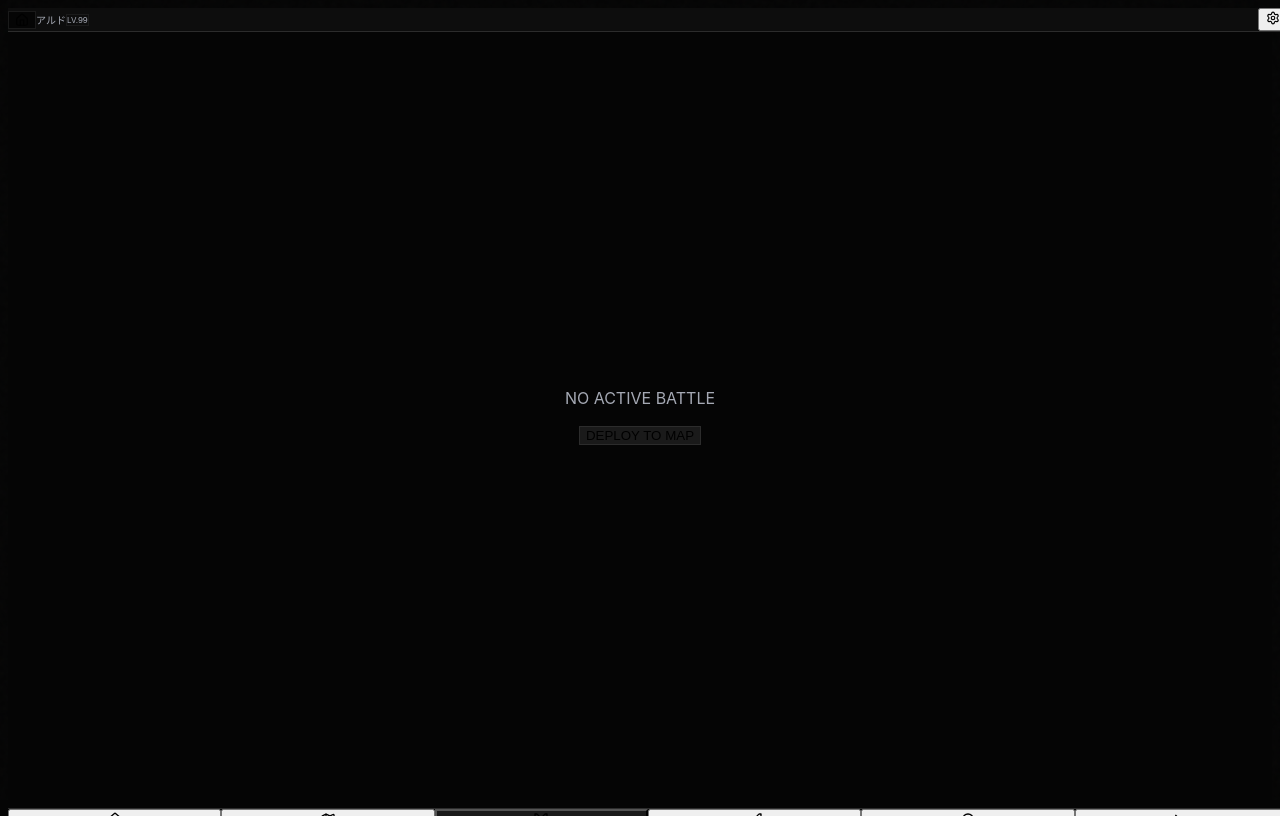
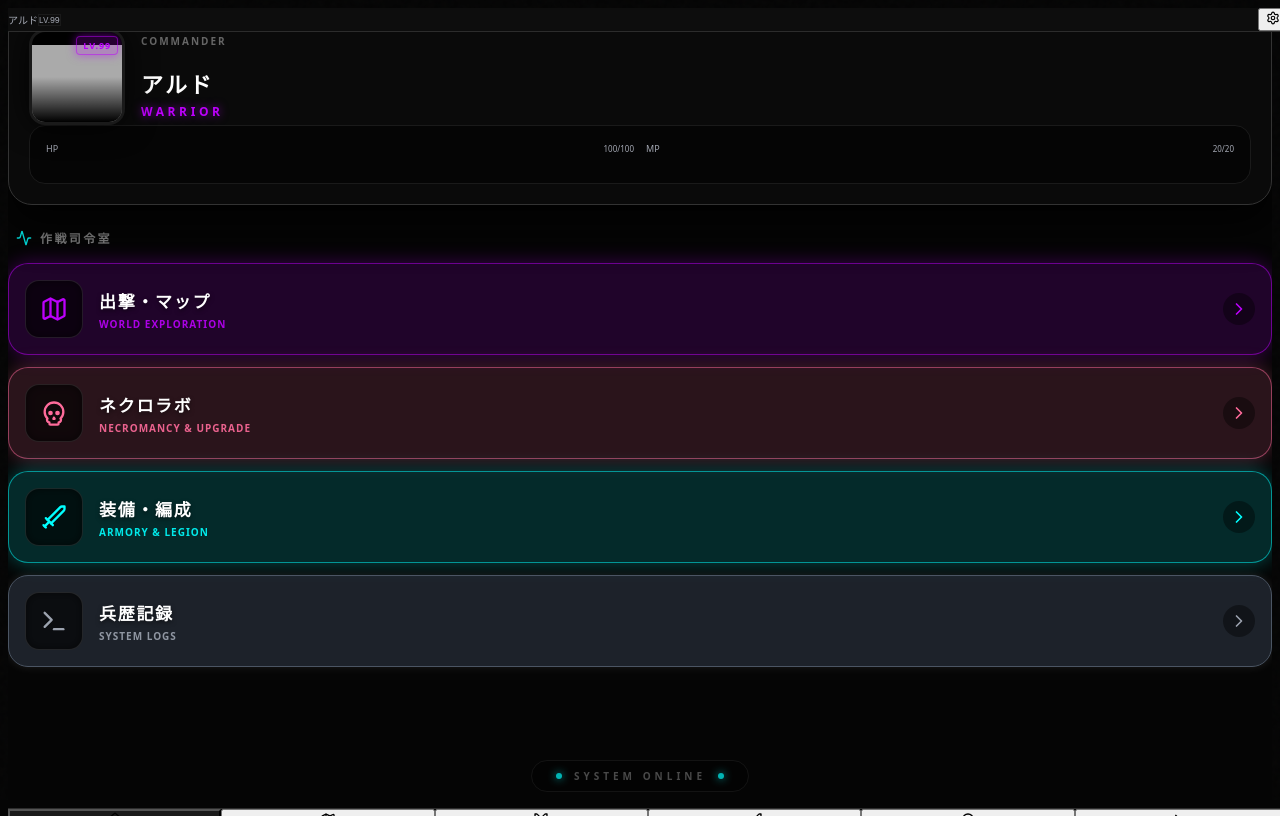
Before and after one commit to 04yutols/necro-project, a Next.js app: page / in a window 1280 px wide. Built offline with nearby package versions, Linux system fonts and the light colour scheme; grey boxes are pictures that could not be loaded.

Commit message:
トップ画面修正

```diff
--- a/src/components/home/HomeHero.tsx
+++ b/src/components/home/HomeHero.tsx
@@ -4,7 +4,23 @@ import React from 'react';
 import { useGameStore } from '../../store/useGameStore';
 import { CapsuleStatBar } from '../ui/CapsuleStatBar';
 import { motion } from 'framer-motion';
-import { Map, Skull, Sword, Terminal, ChevronRight } from 'lucide-react';
+import { Map, Skull, Sword, Terminal, ChevronRight, Activity } from 'lucide-react';
+
+// Hardcoded theme colors to bypass Safari/Tailwind caching issues
+const THEME = {
+  primary: '#BC00FB',
+  primaryBg: 'rgba(188,0,251,0.15)',
+  primaryBorder: 'rgba(188,0,251,0.5)',
+  secondary: '#00FFFF',
+  secondaryBg: 'rgba(0,255,255,0.15)',
+  secondaryBorder: 'rgba(0,255,255,0.5)',
+  tertiary: '#FF6B9B',
+  tertiaryBg: 'rgba(255,107,155,0.15)',
+  tertiaryBorder: 'rgba(255,107,155,0.5)',
+  gray: '#9CA3AF',
+  grayBg: 'rgba(55,65,81,0.5)',
+  grayBorder: 'rgba(75,85,99,1)'
+};
 
 export function HomeHero() {
   const { player, setCurrentTab } = useGameStore();
@@ -12,47 +28,67 @@ export function HomeHero() {
   if (!player) return null;
 
   const NAV_BUTTONS = [
-    { id: 'MAP', label: 'DEPLOY TO MAP', icon: Map, color: 'text-primary', border: 'border-primary/30', bg: 'bg-primary/10' },
-    { id: 'LAB', label: 'NECRO LAB', icon: Skull, color: 'text-tertiary', border: 'border-tertiary/30', bg: 'bg-tertiary/10' },
-    { id: 'EQUIP', label: 'ARMORY', icon: Sword, color: 'text-secondary', border: 'border-secondary/30', bg: 'bg-secondary/10' },
-    { id: 'LOGS', label: 'SYSTEM LOGS', icon: Terminal, color: 'text-gray-400', border: 'border-gray-700', bg: 'bg-gray-900/50' },
+    { id: 'MAP', label: '出撃・マップ', sub: 'WORLD EXPLORATION', icon: Map, color: THEME.primary, border: THEME.primaryBorder, bg: THEME.primaryBg, glow: '0 0 20px rgba(188,0,251,0.3)' },
+    { id: 'LAB', label: 'ネクロラボ', sub: 'NECROMANCY & UPGRADE', icon: Skull, color: THEME.tertiary, border: THEME.tertiaryBorder, bg: THEME.tertiaryBg, glow: '0 0 20px rgba(255,107,155,0.3)' },
+    { id: 'EQUIP', label: '装備・編成', sub: 'ARMORY & LEGION', icon: Sword, color: THEME.secondary, border: THEME.secondaryBorder, bg: THEME.secondaryBg, glow: '0 0 20px rgba(0,255,255,0.3)' },
+    { id: 'LOGS', label: '兵歴記録', sub: 'SYSTEM LOGS', icon: Terminal, color: THEME.gray, border: THEME.grayBorder, bg: THEME.grayBg, glow: '0 0 10px rgba(255,255,255,0.1)' },
   ] as const;
 
   return (
-    <div className="w-full h-full flex flex-col bg-[#050505] overflow-y-auto custom-scrollbar pb-6 px-4 pt-4">
-      {/* Header Section */}
+    <div className="w-full h-full flex flex-col bg-[#050505] overflow-y-auto custom-scrollbar pb-8 px-4 pt-4" style={{ fontFamily: 'system-ui, -apple-system, sans-serif' }}>
+      {/* Header Profile Section */}
       <motion.div
         initial={{ opacity: 0, y: -20 }}
         animate={{ opacity: 1, y: 0 }}
-        className="mb-6 relative rounded-2xl overflow-hidden border border-[#2C2C2C] bg-[#0D0D0D] shadow-lg"
+        transition={{ duration: 0.6, ease: "easeOut" }}
+        style={{
+          marginBottom: '24px', position: 'relative', borderRadius: '24px',
+          backgroundColor: '#0A0A0A', border: '1px solid #333',
+          padding: '20px', boxShadow: '0 20px 40px rgba(0,0,0,0.8)'
+        }}
       >
-        {/* Abstract Background for Avatar area */}
-        <div className="absolute inset-0 opacity-20 pointer-events-none">
-          <div className="absolute -top-1/2 -right-1/2 w-full h-full bg-primary blur-[80px] rounded-full" />
-          <div className="absolute -bottom-1/2 -left-1/2 w-full h-full bg-secondary blur-[80px] rounded-full" />
-        </div>
-
-        <div className="p-5 relative z-10 flex items-center gap-4">
-          <div className="w-20 h-20 bg-black border-2 border-[#1A1A1A] rounded-xl flex items-center justify-center overflow-hidden shrink-0 relative">
+        <div className="relative z-10 flex flex-col gap-5">
+          <div style={{ display: 'flex', alignItems: 'center', gap: '16px' }}>
+            <div style={{
+              width: '90px', height: '90px', minWidth: '90px', minHeight: '90px',
+              backgroundColor: '#000', border: '3px solid #1A1A1A',
+              borderRadius: '16px', display: 'flex', alignItems: 'center', justifyContent: 'center',
+              overflow: 'hidden', position: 'relative', boxShadow: '0 0 30px rgba(0,0,0,0.8)'
+            }}>
               <img
                 src="https://api.dicebear.com/7.x/avataaars/svg?seed=Necro&backgroundColor=050505&mood[]=sad"
                 alt="Avatar"
-              className="w-[120%] h-auto grayscale contrast-125 translate-y-2"
+                style={{ width: '130%', height: 'auto', filter: 'grayscale(100%) contrast(140%)', transform: 'translateY(12px)' }}
               />
-            <div className="absolute bottom-0 left-0 w-full h-1/3 bg-gradient-to-t from-black to-transparent" />
+              <div style={{ position: 'absolute', bottom: 0, left: 0, width: '100%', height: '50%', background: 'linear-gradient(to top, rgba(0,0,0,1), transparent)' }} />
+              <div style={{
+                position: 'absolute', top: '4px', right: '4px', padding: '2px 6px',
+                backgroundColor: 'rgba(188,0,251,0.2)', border: '1px solid rgba(188,0,251,0.5)',
+                fontSize: '9px', fontWeight: 900, letterSpacing: '0.1em', color: THEME.primary,
+                borderRadius: '4px', boxShadow: '0 0 10px rgba(188,0,251,0.5)'
+              }}>
+                LV.99
+              </div>
             </div>
 
-          <div className="flex-1 min-w-0">
-            <div className="flex items-center gap-2 mb-1">
-              <span className="px-1.5 py-0.5 bg-[#1A1A1A] text-gray-300 text-[10px] font-black rounded-sm tracking-wider">LV.99</span>
-              <h2 className="text-base font-black text-white truncate uppercase tracking-widest">{player.name || 'NECROMANCER'}</h2>
+            <div style={{ flex: 1, minWidth: 0 }}>
+              <div style={{ fontSize: '10px', fontWeight: 900, color: '#666', letterSpacing: '0.2em', textTransform: 'uppercase', marginBottom: '2px' }}>
+                Commander
               </div>
-            <div className="text-xs font-bold text-primary tracking-widest uppercase mb-3 drop-shadow-[0_0_5px_rgba(188,0,251,0.5)]">
+              <h2 style={{ fontSize: '22px', fontWeight: 900, color: '#FFF', whiteSpace: 'nowrap', overflow: 'hidden', textOverflow: 'ellipsis', letterSpacing: '0.1em', marginBottom: '4px' }}>
+                {player.name || 'NECROMANCER'}
+              </h2>
+              <div style={{ fontSize: '12px', fontWeight: 900, color: THEME.primary, letterSpacing: '0.3em', textTransform: 'uppercase', textShadow: '0 0 10px rgba(188,0,251,0.6)' }}>
                 {player.currentJobId}
               </div>
+            </div>
+          </div>
 
-            <div className="space-y-2">
-              <CapsuleStatBar label="HP" value={player.stats.hp} max={player.stats.maxHp} type="hp" />
+          <div style={{ backgroundColor: 'rgba(0,0,0,0.5)', padding: '16px', borderRadius: '16px', border: '1px solid #1A1A1A', display: 'flex', flexDirection: 'col', gap: '12px' }}>
+            <div style={{ width: '100%', marginBottom: '12px' }}>
+              <CapsuleStatBar label="HP" value={player.stats.hp} max={player.stats.maxHp || 100} type="hp" />
+            </div>
+            <div style={{ width: '100%' }}>
               <CapsuleStatBar label="MP" value={player.stats.mp} max={player.stats.maxMp || 20} type="mp" />
             </div>
           </div>
@@ -60,47 +96,71 @@ export function HomeHero() {
       </motion.div>
 
       {/* Primary Actions Grid */}
-      <div className="flex-1 flex flex-col gap-3">
-        <h3 className="text-xs font-black text-gray-500 tracking-[0.2em] uppercase px-1 mb-1">Command Hub</h3>
+      <div style={{ flex: 1, display: 'flex', flexDirection: 'column', gap: '16px' }}>
+        <div style={{ display: 'flex', alignItems: 'center', gap: '8px', padding: '0 8px' }}>
+          <Activity size={16} color={THEME.secondary} opacity={0.8} />
+          <h3 style={{ fontSize: '12px', fontWeight: 900, color: '#888', letterSpacing: '0.2em', textTransform: 'uppercase', margin: 0 }}>
+            作戦司令室
+          </h3>
+        </div>
 
+        <div style={{ display: 'grid', gridTemplateColumns: '1fr', gap: '12px' }}>
           {NAV_BUTTONS.map((btn, index) => {
             const Icon = btn.icon;
             return (
-            <motion.button
+              <motion.div
+                role="button"
                 key={btn.id}
-              initial={{ opacity: 0, x: -20 }}
-              animate={{ opacity: 1, x: 0 }}
-              transition={{ delay: index * 0.1 }}
-              onClick={() => setCurrentTab(btn.id as any)}
-              className={`w-full flex items-center justify-between p-4 rounded-xl border ${btn.border} ${btn.bg} backdrop-blur-sm transition-all hover:brightness-125 active:scale-[0.98]`}
+                initial={{ opacity: 0, y: 10 }}
+                animate={{ opacity: 1, y: 0 }}
+                transition={{ delay: index * 0.1, type: "spring", stiffness: 300, damping: 25 }}
+                onPointerDown={() => setCurrentTab(btn.id as any)}
+                style={{
+                  display: 'flex', alignItems: 'center', padding: '16px', borderRadius: '20px',
+                  border: `1px solid ${btn.border}`, backgroundColor: btn.bg,
+                  boxShadow: btn.glow, cursor: 'pointer', WebkitTapHighlightColor: 'transparent'
+                }}
               >
-              <div className="flex items-center gap-4">
-                <div className={`w-12 h-12 rounded-lg bg-black/50 border border-white/5 flex items-center justify-center ${btn.color} shadow-inner`}>
-                  <Icon size={24} />
+                <div style={{
+                  width: '56px', height: '56px', borderRadius: '14px', backgroundColor: 'rgba(0,0,0,0.6)',
+                  border: '1px solid rgba(255,255,255,0.1)', display: 'flex', alignItems: 'center', justifyContent: 'center',
+                  flexShrink: 0, color: btn.color, boxShadow: 'inset 0 0 10px rgba(0,0,0,0.5)'
+                }}>
+                  <Icon size={28} strokeWidth={2} />
                 </div>
-                <div className="flex flex-col items-start">
-                  <span className="text-sm font-black text-white tracking-widest uppercase drop-shadow-md">
+
+                <div style={{ display: 'flex', flexDirection: 'column', marginLeft: '16px', flex: 1, textAlign: 'left' }}>
+                  <span style={{ fontSize: '17px', fontWeight: 900, color: '#FFF', letterSpacing: '0.1em', textShadow: '0 2px 4px rgba(0,0,0,0.5)' }}>
                     {btn.label}
                   </span>
-                  <span className={`text-[10px] font-bold ${btn.color} tracking-widest uppercase opacity-80`}>
-                    Access System
+                  <span style={{ fontSize: '10px', fontWeight: 900, color: btn.color, letterSpacing: '0.1em', textTransform: 'uppercase', opacity: 0.9, marginTop: '4px' }}>
+                    {btn.sub}
                   </span>
                 </div>
-              </div>
-              <div className={`w-8 h-8 rounded-full flex items-center justify-center bg-black/30 ${btn.color}`}>
+
+                <div style={{
+                  width: '32px', height: '32px', borderRadius: '50%', backgroundColor: 'rgba(0,0,0,0.4)',
+                  display: 'flex', alignItems: 'center', justifyContent: 'center', color: btn.color
+                }}>
                   <ChevronRight size={20} />
                 </div>
-            </motion.button>
+              </motion.div>
             );
           })}
         </div>
+      </div>
 
       {/* Footer Info */}
-      <div className="mt-8 mb-4 flex justify-center">
-        <div className="flex items-center gap-3 px-4 py-2 rounded-full border border-[#1A1A1A] bg-black/40">
-          <div className="w-1.5 h-1.5 bg-secondary rounded-full animate-pulse shadow-[0_0_8px_#00FFFF]" />
-          <span className="text-[9px] font-black text-gray-400 tracking-[0.3em] uppercase">SYSTEM ONLINE</span>
-          <div className="w-1.5 h-1.5 bg-secondary rounded-full animate-pulse shadow-[0_0_8px_#00FFFF]" />
+      <div style={{ marginTop: 'auto', paddingTop: '32px', paddingBottom: '16px', display: 'flex', justifyContent: 'center', opacity: 0.7 }}>
+        <div style={{
+          display: 'flex', alignItems: 'center', gap: '12px', padding: '8px 24px',
+          borderRadius: '999px', border: '1px solid #1A1A1A', backgroundColor: 'rgba(0,0,0,0.5)'
+        }}>
+          <div style={{ width: '6px', height: '6px', backgroundColor: THEME.secondary, borderRadius: '50%', boxShadow: `0 0 8px ${THEME.secondary}` }} />
+          <span style={{ fontSize: '10px', fontWeight: 900, color: '#666', letterSpacing: '0.4em', textTransform: 'uppercase' }}>
+            SYSTEM ONLINE
+          </span>
+          <div style={{ width: '6px', height: '6px', backgroundColor: THEME.secondary, borderRadius: '50%', boxShadow: `0 0 8px ${THEME.secondary}` }} />
         </div>
       </div>
     </div>
--- a/src/store/useGameStore.ts
+++ b/src/store/useGameStore.ts
@@ -191,9 +191,9 @@ export const useGameStore = create<GameState>((set) => ({
       { id: 'm3', name: 'ゾンビ', tribe: 'UNDEAD', cost: 4, stats: { hp: 80, mp: 0, atk: 8, def: 4, matk: 0, mdef: 0, agi: 2, luck: 2, tec: 2 }, resistances: { FIRE: -50, LIGHT: -20, DARK: 20 } },
     ],
     inventoryItems: [
-      { id: 'i1', name: 'Iron Sword', type: 'WEAPON', rarity: 'COMMON', stats: { atk: 10 } },
-      { id: 'i2', name: 'Leather Armor', type: 'BODY', rarity: 'COMMON', stats: { def: 5, mdef: 2 } },
-      { id: 'i3', name: 'Hero Soul Blade', type: 'WEAPON', rarity: 'UNIQUE', stats: { atk: 50, matk: 50, def: 10, mdef: 10 }, specialEffect: 'SOUL_RESONANCE' },
+      { id: 'i1', name: 'Iron Sword', type: 'WEAPON', rarity: 'COMMON', stats: { atk: 10 }, isUnique: false },
+      { id: 'i2', name: 'Leather Armor', type: 'BODY', rarity: 'COMMON', stats: { def: 5, mdef: 2 }, isUnique: false },
+      { id: 'i3', name: 'Hero Soul Blade', type: 'WEAPON', rarity: 'UNIQUE', stats: { atk: 50, matk: 50, def: 10, mdef: 10 }, specialEffect: 'SOUL_RESONANCE', isUnique: true },
     ],
     soulShards: [
       {
@@ -202,6 +202,6 @@ export const useGameStore = create<GameState>((set) => ({
         effect: { atkBonus: 2, matkBonus: 0 }
       }
     ],
-    currentTab: 'BATTLE',
+    currentTab: 'HOME',
   })
 }));
```
Lines whose indentation alone changed are shown as unchanged.
